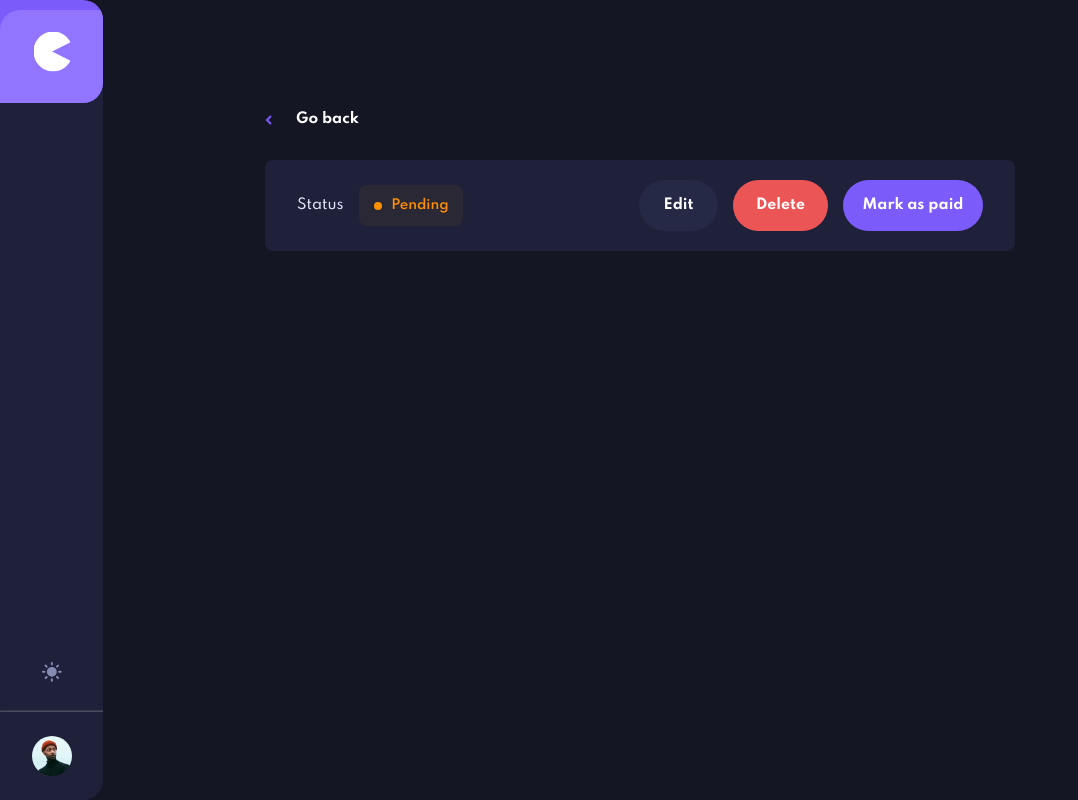
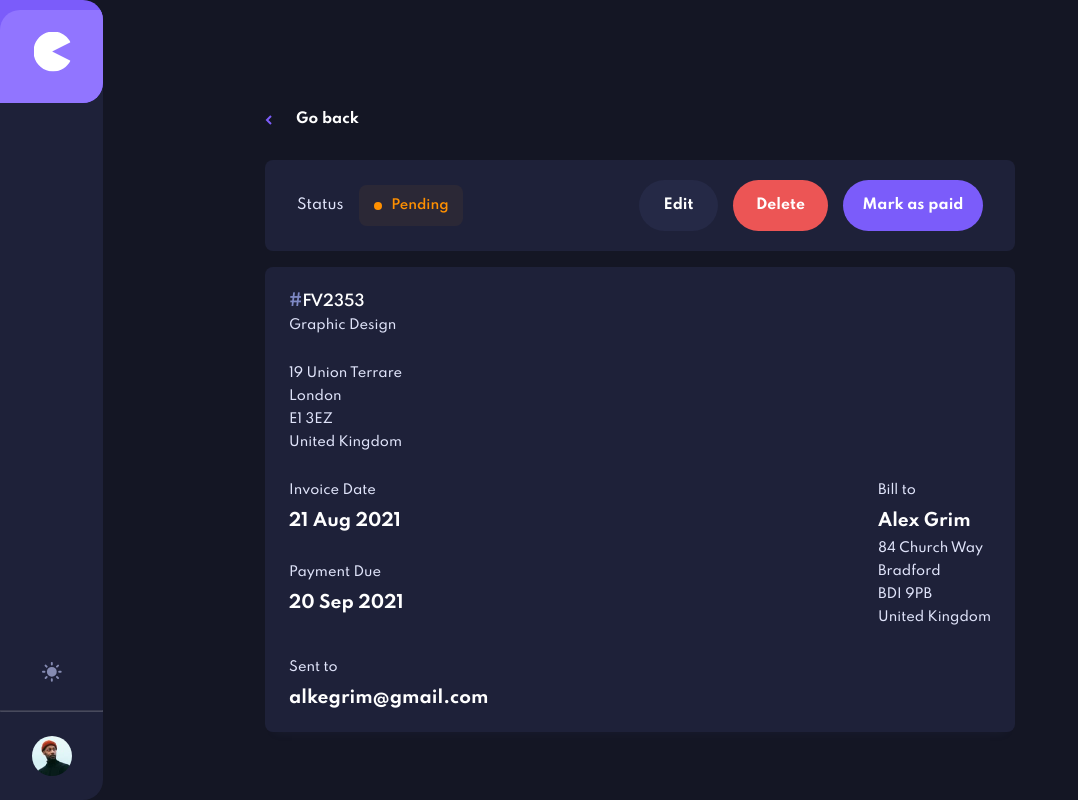
Before and after one commit to wwebur/Invoice-App, a React (Create React App) app: page /invoices/FV2353 in a window 1280 px wide. Shown: the whole page, without its empty margins (0-1078 px from the left). Built offline with nearby package versions, Linux system fonts and the light colour scheme.

Commit message:
added maiCard component

```diff
--- a/src/invoice/InvoiceInfo.tsx
+++ b/src/invoice/InvoiceInfo.tsx
@@ -1,10 +1,11 @@
 import React from 'react'
 import { Link } from 'react-router-dom'
 import styled from 'styled-components'
+import { MainCard } from '../components/invoiceInfo/_MainCard'
 import { Topbar } from '../components/invoiceInfo/_TopBar'
 
 const InfoContainer = styled.div`
-  margin: 10.4rem auto 0;
+  margin: 10.4rem auto 3rem;
   max-width: 75rem;
   padding: 0 24px;
   transition: padding 0.3s ease;
@@ -63,6 +64,8 @@ export default function InvoiceInfo({ match }: any) {
         </GoBack>
       </Link>
       <Topbar status="pending" /> {/*Component*/}
+      <MainCard
+        id={match.params.id} />
     </InfoContainer>
   )
 }
```
